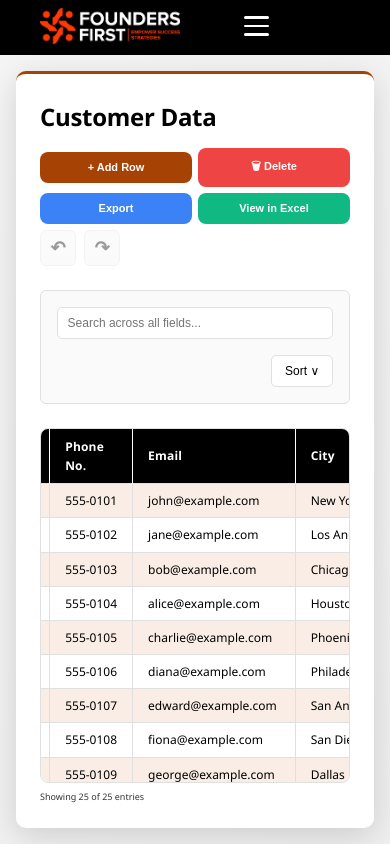
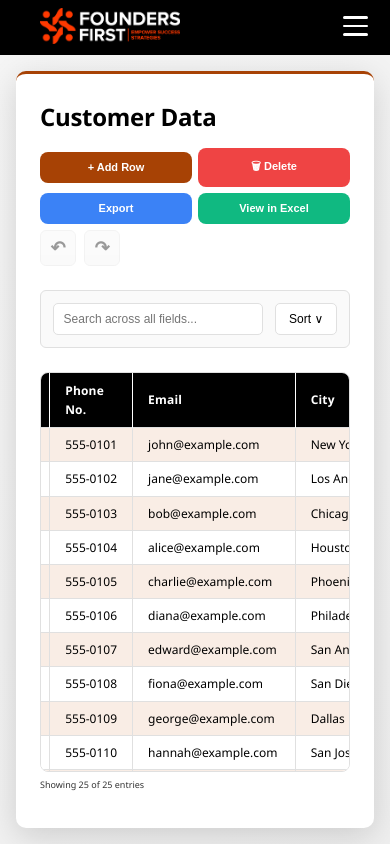
Before and after one commit to anishalokhandekalztech-bot/customer_data, a Next.js app: page / in a window 390 px wide. Built offline with nearby package versions, Linux system fonts and the light colour scheme.

Commit message:
Final fixed responsiveness

```diff
--- a/app/globals.css
+++ b/app/globals.css
@@ -166,6 +166,7 @@ body {
   background: transparent;
   border: none;
   cursor: pointer;
+  margin-left: auto;
   margin-right: 15px;
   gap: 6px;
   align-items: center;
@@ -350,6 +351,16 @@ body {
   }
 }
 
+@media (max-width: 1200px) {
+  .nav-tabs {
+    display: none;
+  }
+
+  .hamburger-menu {
+    display: flex;
+  }
+}
+
 /* Main container */
 .container {
   height: calc(100vh - 55px);
@@ -632,21 +643,21 @@ body {
 }
 
 .selected-column {
-  background-color: var(--primary-orange);
+  background-color: #ff3f00;
   color: var(--primary-white);
   font-weight: 700;
-  border-top: 2px solid #ef4444 !important;
-  border-left: 2px solid #ef4444 !important;
-  border-right: 2px solid #ef4444 !important;
+  border-top: 2px solid #ff3f00 !important;
+  border-left: 2px solid #ff3f00 !important;
+  border-right: 2px solid #ff3f00 !important;
 }
 
 .selected-column-cell {
-  border-left: 2px solid #ef4444 !important;
-  border-right: 2px solid #ef4444 !important;
+  border-left: 2px solid #ff3f00 !important;
+  border-right: 2px solid #ff3f00 !important;
 }
 
 .table-row:last-child .selected-column-cell {
-  border-bottom: 2px solid #ef4444 !important;
+  border-bottom: 2px solid #ff3f00 !important;
 }
 
 .table-row {
@@ -668,25 +679,25 @@ body {
 
 /* Hover effect - add red border */
 .table-row:hover {
-  outline: 2px solid #d32f2f;
+  outline: 2px solid #ff3f00;
   outline-offset: -1px;
 }
 
 .table-row.editing {
   background-color: var(--edit-bg);
-  outline: 2px solid var(--primary-orange);
+  outline: 2px solid #ff3f00;
   outline-offset: -1px;
 }
 
 .table-row.selected {
   background-color: var(--edit-bg);
-  outline: 3px solid #d32f2f;
+  outline: 3px solid #ff3f00;
   outline-offset: -1px;
 }
 
 .table-row.selected-for-delete {
-  background-color: #fce7e7;
-  outline: 2px solid #d32f2f;
+  background-color: #ffe7e0;
+  outline: 2px solid #ff3f00;
   outline-offset: -1px;
   cursor: pointer;
 }
@@ -834,6 +845,13 @@ body {
     font-size: 24px;
   }
 
+  .button-group {
+    display: grid;
+    grid-template-columns: 1fr 1fr;
+    gap: 6px;
+    width: 100%;
+  }
+
   .btn {
     width: 100%;
     justify-content: center;
@@ -1460,29 +1478,35 @@ body {
 /* Responsive design for search and filter */
 @media (max-width: 1024px) {
   .search-filter-section {
-    flex-direction: column;
-    gap: 1rem;
+    flex-direction: row;
+    gap: 0.75rem;
+    flex-wrap: nowrap;
   }
 
   .search-container {
-    width: 100%;
+    flex: 1;
+    min-width: 150px;
   }
 
   .filter-sort-container {
-    width: 100%;
-    gap: 1rem;
+    display: flex;
+    gap: 0.75rem;
+    flex-wrap: nowrap;
+    align-items: center;
+    flex-shrink: 0;
   }
 
   .filter-select {
-    min-width: 100%;
+    min-width: auto;
   }
 }
 
 @media (max-width: 768px) {
   .search-filter-section {
-    padding: 1rem;
-    flex-direction: column;
-    gap: 1rem;
+    padding: 0.75rem;
+    flex-direction: row;
+    gap: 0.75rem;
+    flex-wrap: nowrap;
   }
 
   .search-input {
@@ -1490,24 +1514,29 @@ body {
   }
 
   .filter-select {
-    width: 100%;
+    width: auto;
   }
 
   .filter-sort-container {
-    width: 100%;
-    flex-direction: column;
+    display: flex;
+    gap: 0.75rem;
+    flex-wrap: nowrap;
+    align-items: center;
+    flex-shrink: 0;
   }
 
   .sort-buttons {
-    width: 100%;
+    display: flex;
+    white-space: nowrap;
   }
 
   .sort-btn {
-    flex: 1;
+    flex: 0 0 auto;
   }
 
   .btn-clear {
-    width: 100%;
+    flex-shrink: 0;
+    white-space: nowrap;
   }
 }
 
@@ -1633,13 +1662,6 @@ body {
 
 /* Responsive button layout for very small screens */
 @media (max-width: 480px) {
-  .button-group {
-    display: grid;
-    grid-template-columns: 1fr 1fr;
-    gap: 6px;
-    width: 100%;
-  }
-
   .btn {
     width: 100%;
   }
--- a/app/page.tsx
+++ b/app/page.tsx
@@ -412,7 +412,11 @@ export default function Home() {
           <div className="header">
             <h1 className="title">Customer Data</h1>
             <div className="button-group">
-              <button onClick={handleAddRow} className="btn btn-add">
+              <button
+                onClick={handleAddRow}
+                className="btn btn-add"
+                disabled={deleteMode || updatedCells.size > 0}
+              >
                 + Add Row
               </button>
               {updatedCells.size > 0 && (
@@ -435,14 +439,26 @@ export default function Home() {
                   </button>
                 </>
               ) : updatedCells.size === 0 ? (
-                <button onClick={handleDelete} className="btn btn-delete">
+                <button
+                  onClick={handleDelete}
+                  className="btn btn-delete"
+                  disabled={updatedCells.size > 0}
+                >
                   🗑 Delete
                 </button>
               ) : null}
-              <button onClick={handleExport} className="btn btn-export">
+              <button
+                onClick={handleExport}
+                className="btn btn-export"
+                disabled={deleteMode || updatedCells.size > 0}
+              >
                  Export
               </button>
-              <button onClick={handleViewInExcel} className="btn btn-excel">
+              <button
+                onClick={handleViewInExcel}
+                className="btn btn-excel"
+                disabled={deleteMode || updatedCells.size > 0}
+              >
                  View in Excel
               </button>
               <div className="undo-redo-icons">
@@ -549,6 +565,7 @@ export default function Home() {
                       setFilterField("name");
                       setSortOrder("asc");
                       setShowSortDisclaimer(false);
+                      setSelectedRow(null);
                     }}
                   >
                     Name
@@ -559,6 +576,7 @@ export default function Home() {
                       setFilterField("phone");
                       setSortOrder("asc");
                       setShowSortDisclaimer(false);
+                      setSelectedRow(null);
                     }}
                   >
                     Phone No.
@@ -569,6 +587,7 @@ export default function Home() {
                       setFilterField("email");
                       setSortOrder("asc");
                       setShowSortDisclaimer(false);
+                      setSelectedRow(null);
                     }}
                   >
                     Email
@@ -579,6 +598,7 @@ export default function Home() {
                       setFilterField("city");
                       setSortOrder("asc");
                       setShowSortDisclaimer(false);
+                      setSelectedRow(null);
                     }}
                   >
                     City
@@ -589,6 +609,7 @@ export default function Home() {
                       setFilterField("services");
                       setSortOrder("asc");
                       setShowSortDisclaimer(false);
+                      setSelectedRow(null);
                     }}
                   >
                     Services
```
